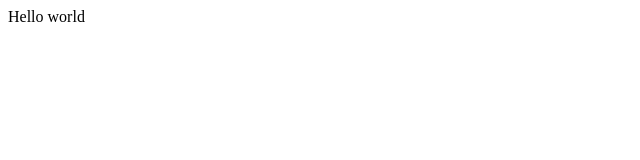
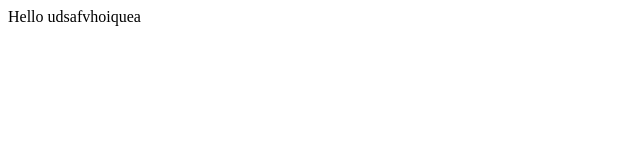
Before and after one commit to RobertFuentes87/curso-segunda, a plain HTML site: page index.html in a window 1280 px wide. Shown: the full height of the page, 0-640 px from the left. Drawn offline with Linux system fonts and the light colour scheme.

Commit message:
lo que sea

```diff
--- a/index.html
+++ b/index.html
@@ -7,6 +7,6 @@
     <title>Document</title>
 </head>
 <body>
-    Hello world
+    Hello udsafvhoiquea
 </body>
 </html>
```
